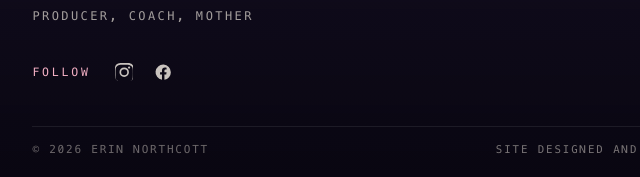
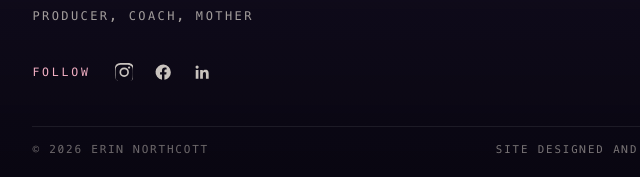
Before and after one commit to ErinNorthcott/erinnorthcott.github.io, a plain HTML site: page book/index.html in a window 1280 px wide. Shown: the part 874-1051 px from the top of the page, 6-646 px from the left. Drawn offline with Linux system fonts and the light colour scheme; animation ran at ten frames a second.

Commit message:
Add LinkedIn icon to the footer

```diff
--- a/book/index.html
+++ b/book/index.html
@@ -107,6 +107,7 @@
           <div class="footer__socials">
             <a class="footer__social" href="https://www.instagram.com/northcotterin/" target="_blank" rel="noopener" aria-label="Erin Northcott on Instagram"><svg viewBox="0 0 24 24" aria-hidden="true"><path d="M12 2.2c3.2 0 3.6 0 4.8.1 1.2.1 2 .2 2.7.5.7.3 1.3.7 1.9 1.3.6.6 1 .9 1.3 1.9.3.7.4 1.5.5 2.7.1 1.2.1 1.6.1 4.8s0 3.6-.1 4.8c-.1 1.2-.2 2-.5 2.7-.3.7-.7 1.3-1.3 1.9-.6.6-.9 1-1.9 1.3-.7.3-1.5.4-2.7.5-1.2.1-1.6.1-4.8.1s-3.6 0-4.8-.1c-1.2-.1-2-.2-2.7-.5-.7-.3-1.3-.7-1.9-1.3-.6-.6-1-.9-1.3-1.9-.3-.7-.4-1.5-.5-2.7-.1-1.2-.1-1.6-.1-4.8s0-3.6.1-4.8c.1-1.2.2-2 .5-2.7.3-.7.7-1.3 1.3-1.9.6-.6.9-1 1.9-1.3.7-.3 1.5-.4 2.7-.5 1.2-.1 1.6-.1 4.8-.1M12 0C8.7 0 8.3 0 7 .1c-1.3.1-2.2.2-3 .5a6 6 0 0 0-2.2 1.4A6 6 0 0 0 .4 4.2c-.3.8-.5 1.7-.5 3C0 8.3 0 8.7 0 12s0 3.7.1 5c.1 1.3.2 2.2.5 3a6 6 0 0 0 1.4 2.2 6 6 0 0 0 2.2 1.4c.8.3 1.7.5 3 .5 1.3.1 1.7.1 5 .1s3.7 0 5-.1c1.3-.1 2.2-.2 3-.5a6 6 0 0 0 2.2-1.4 6 6 0 0 0 1.4-2.2c.3-.8.5-1.7.5-3 .1-1.3.1-1.7.1-5s0-3.7-.1-5c-.1-1.3-.2-2.2-.5-3a6 6 0 0 0-1.4-2.2A6 6 0 0 0 20 .6c-.8-.3-1.7-.5-3-.5C15.7 0 15.3 0 12 0Zm0 5.8a6.2 6.2 0 1 0 0 12.4 6.2 6.2 0 0 0 0-12.4Zm0 10.2a4 4 0 1 1 0-8 4 4 0 0 1 0 8ZM18.4 4.5a1.44 1.44 0 1 0 0 2.88 1.44 1.44 0 0 0 0-2.88Z"/></svg></a>
             <a class="footer__social" href="https://www.facebook.com/DanielNorthcottDocumentary/" target="_blank" rel="noopener" aria-label="Daniel Northcott Documentary on Facebook"><svg viewBox="0 0 24 24" aria-hidden="true"><path d="M22 12a10 10 0 1 0-11.6 9.9v-7H7.9V12h2.5V9.8c0-2.5 1.5-3.9 3.8-3.9 1.1 0 2.2.2 2.2.2v2.4h-1.2c-1.2 0-1.6.8-1.6 1.6V12h2.8l-.4 2.9h-2.4v7A10 10 0 0 0 22 12Z"/></svg></a>
+            <a class="footer__social" href="https://www.linkedin.com/in/erin-northcott-0565b77/" target="_blank" rel="noopener" aria-label="Erin Northcott on LinkedIn"><svg viewBox="0 0 24 24" aria-hidden="true"><path d="M20.447 20.452h-3.554v-5.569c0-1.328-.027-3.037-1.852-3.037-1.853 0-2.136 1.445-2.136 2.939v5.667H9.351V9h3.414v1.561h.046c.477-.9 1.637-1.85 3.37-1.85 3.601 0 4.267 2.37 4.267 5.455v6.286zM5.337 7.433a2.062 2.062 0 1 1 0-4.124 2.062 2.062 0 0 1 0 4.124zM7.119 20.452H3.554V9h3.565v11.452z"/></svg></a>
           </div>
         </div>
 
```
Also changed, not shown: connect/index.html (+1 -0 lines), daniel/index.html (+1 -0 lines), index.html (+1 -0 lines), inner-ceremonies/index.html (+1 -0 lines).
